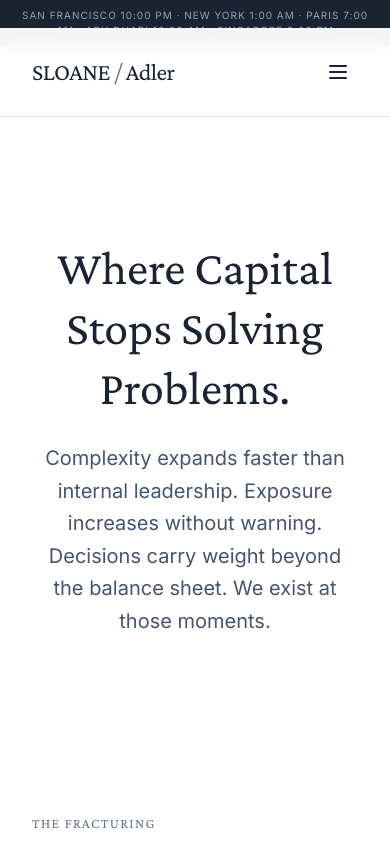
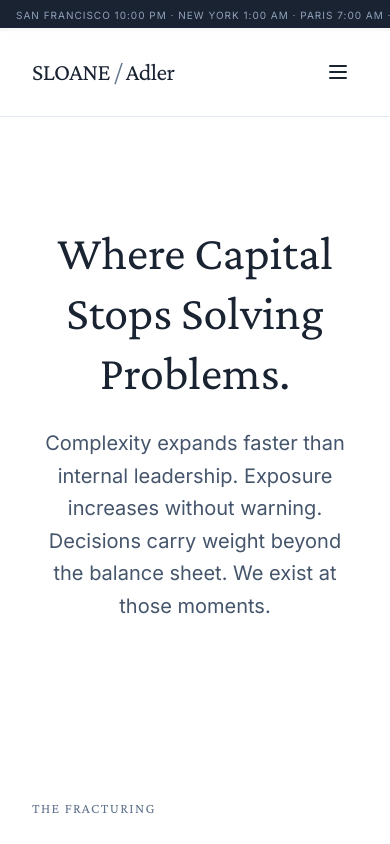
Before and after one commit to JuanOrPinilla/sloaneadler-website, a Next.js app: page / in a window 390 px wide. Shown: the top 844 px of the page. Built offline with nearby package versions, Linux system fonts and the light colour scheme.

Commit message:
fix: add whitespace-nowrap to timezone bar for mobile
Prevent text wrapping and allow horizontal scrolling for full view.

Co-authored-by: Devon Shigaki <93375490+devonshigaki@users.noreply.github.com>

```diff
--- a/app/page.tsx
+++ b/app/page.tsx
@@ -18,7 +18,7 @@ export default function HomePage() {
   return (
     <div className="min-h-screen bg-white text-[#1a2332]">
       {/* Global Posture Bar */}
-      <div className="bg-[#1a2332] text-[10px] tracking-widest text-slate-400 uppercase font-sans py-2 px-4 text-center overflow-x-auto">
+      <div className="bg-[#1a2332] text-[10px] tracking-widest text-slate-400 uppercase font-sans py-2 px-4 text-center overflow-x-auto whitespace-nowrap">
         SAN FRANCISCO 10:00 PM · NEW YORK 1:00 AM · PARIS 7:00 AM · ABU DHABI 10:00 AM · SINGAPORE 2:00 PM
       </div>
 
```
